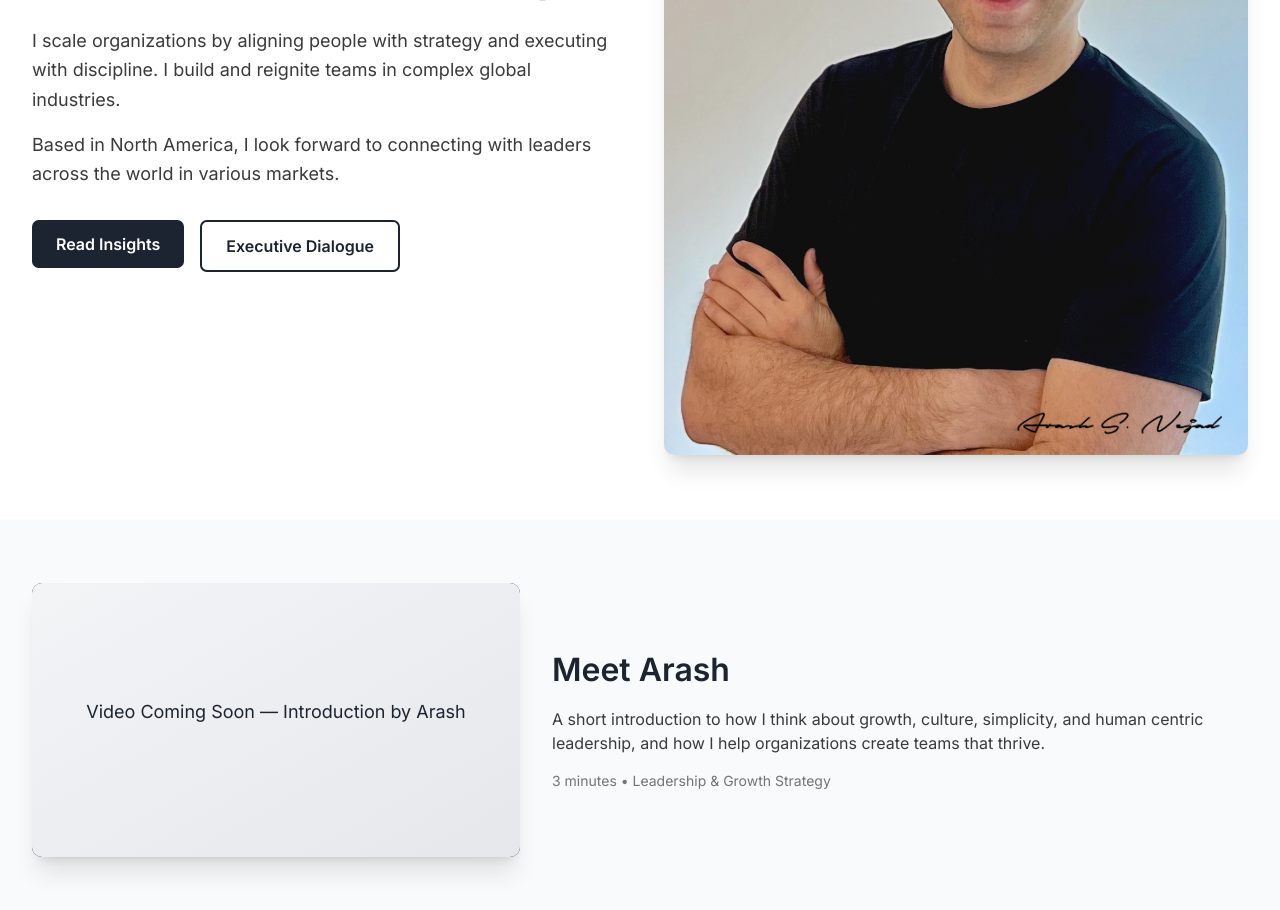
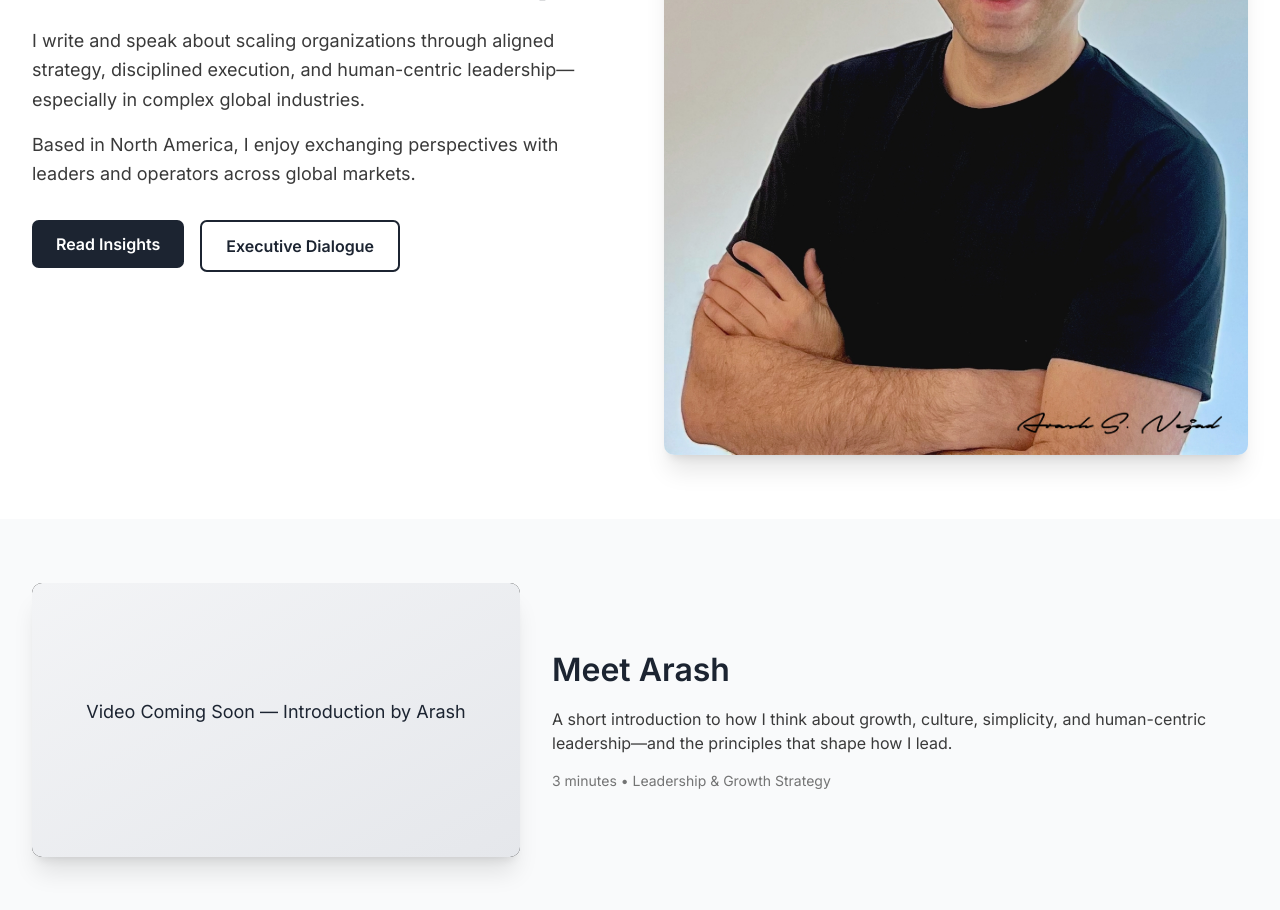
Before and after one commit to arashhappyteams/arashnejad-website, a React (Vite) app: page / in a window 1280 px wide. Shown: the part 420-1330 px from the top of the page. Built offline with nearby package versions, Linux system fonts and the light colour scheme.

Commit message:
Refine structured data and enhance content clarity
Updated structured data for SEO and improved text clarity.

```diff
--- a/src/pages/Home.tsx
+++ b/src/pages/Home.tsx
@@ -7,15 +7,24 @@ import { Target, Users, Cpu, ArrowRight } from 'lucide-react';
 import { Link } from 'react-router-dom';
 
 export function Home() {
+
   const structuredData = {
       '@context': 'https://schema.org',
       '@type': 'Person',
       name: 'Arash Nejad',
-    jobTitle: 'Global Growth Leader',
-    description: 'Multiplying valuations through growth, culture & human-centric leadership.',
       url: 'https://www.arashnejad.com',
-    sameAs: [
-      'https://linkedin.com/in/arashnejad',
+      image: 'https://www.arashnejad.com/images/hero/arash-nejad-portrait.jpg',
+      jobTitle: 'Growth Leader',
+      description: 'Perspectives on growth, culture, and human-centric leadership in complex technical industries.',
+      sameAs: ['https://www.linkedin.com/in/arashnejad/'],
+      knowsAbout: [
+        'Growth strategy',
+        'Go-to-market',
+        'Industrial automation',
+        'Robotics',
+        'AI in industry',
+        'Leadership',
+        'Organizational culture',
       ],
     };
 
@@ -148,8 +157,8 @@ export function Home() {
   return (
     <>
       <SEOHead
-        title="Arash Nejad | Growth, Culture, and Human-Centric Leadership"
-        description="Multiplying valuations through growth, culture, and human-centric leadership. Based in Canada, working with leaders across North America, Europe, and global markets."
+        title="Growth, Culture, and Human-Centric Leadership"
+        description="Perspectives on growth, culture, and human-centric leadership from scaling complex global organizations across industrial and technology sectors."
         canonical="https://www.arashnejad.com"
         structuredData={structuredData}
       />
@@ -174,10 +183,10 @@ export function Home() {
                 Multiplying Valuations Through Growth, Culture & Human-Centric Leadership.
               </h1>
               <p className="mb-4 text-lg leading-relaxed">
-                I scale organizations by aligning people with strategy and executing with discipline. I build and reignite teams in complex global industries.
+                I write and speak about scaling organizations through aligned strategy, disciplined execution, and human-centric leadership—especially in complex global industries.
               </p>
               <p className="mb-8 text-lg leading-relaxed">
-                Based in North America, I look forward to connecting with leaders across the world in various markets.
+                Based in North America, I enjoy exchanging perspectives with leaders and operators across global markets.
               </p>
               <div className="flex flex-wrap gap-4">
                 <Button to="/insights" variant="primary">
@@ -240,7 +249,7 @@ export function Home() {
             >
               <h2 className="mb-4">Meet Arash</h2>
               <p className="text-base mb-4">
-                A short introduction to how I think about growth, culture, simplicity, and human centric leadership, and how I help organizations create teams that thrive.
+                A short introduction to how I think about growth, culture, simplicity, and human-centric leadership—and the principles that shape how I lead.
               </p>
               <p className="text-sm text-[var(--color-body-text)]/70 mb-0">
                 3 minutes • Leadership & Growth Strategy
```
Lines whose indentation alone changed are shown as unchanged.
